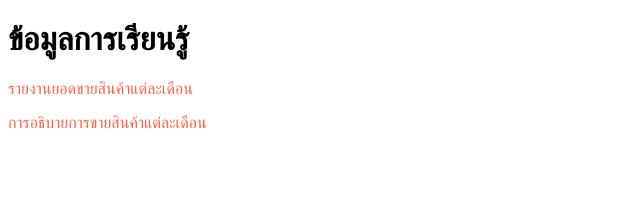
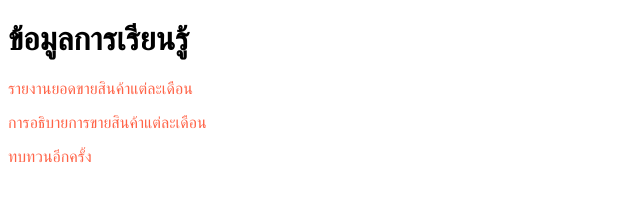
Before and after one commit to fuadee54/F_Project, a plain HTML site: page index.html in a window 1280 px wide. Shown: the full height of the page, 0-640 px from the left. Drawn offline with Linux system fonts and the light colour scheme.

Commit message:
Re Change

```diff
--- a/index.html
+++ b/index.html
@@ -13,5 +13,6 @@
     <h1>ข้อมูลการเรียนรู้</h1>
     <p>รายงานยอดขายสินค้าแต่ละเดือน</p>
     <p>การอธิบายการขายสินค้าแต่ละเดือน</p>
+    <p>ทบทวนอีกครั้ง</p>
 </body>
 </html>
```
